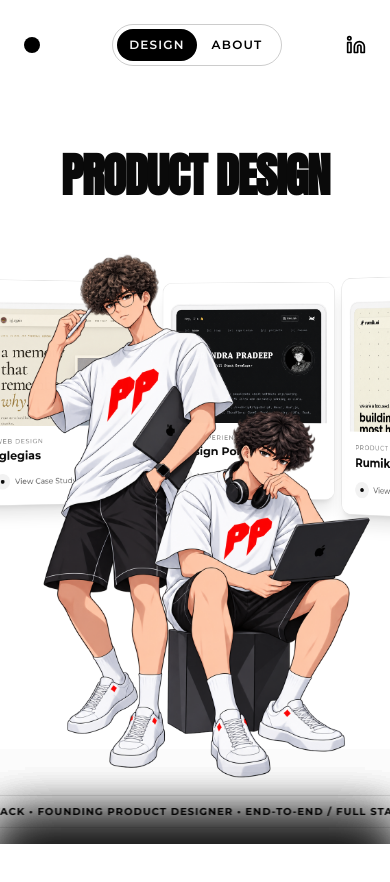
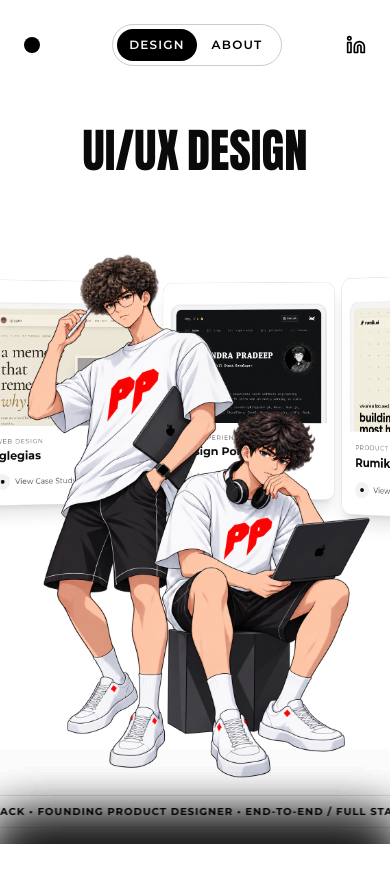
Before and after one commit to the-pp-labs/pp-labs, a Next.js app: page / in a window 390 px wide. Shown: the top 882 px of the page. Built offline with nearby package versions, Linux system fonts and the light colour scheme.

Commit message:
Add typewriter effect to mobile hero and fix Next.js scroll restoration

```diff
--- a/app/page.tsx
+++ b/app/page.tsx
@@ -8,6 +8,7 @@ import { RumikSection } from "@/components/RumikSection";
 import { DhanamSection } from "@/components/DhanamSection";
 import { VabhaaSection } from "@/components/VabhaaSection";
 import { CtaSection } from "@/components/CtaSection";
+import { RotatingText } from "@/components/RotatingText";
 
 export default function Page() {
   return (
@@ -67,10 +68,10 @@ export default function Page() {
               {/* Background Text (Desktop removed per request) */}
 
               {/* Background Text (Mobile) */}
-              <div className="md:hidden absolute top-[18%] left-0 right-0 z-10 pointer-events-none flex items-center justify-center text-center">
-                <h1 className="text-[12vw] font-display font-bold tracking-tight text-ink uppercase leading-none whitespace-nowrap">
-                  PRODUCT DESIGN
-                </h1>
+              <div className="md:hidden absolute top-[15%] left-0 right-0 z-10 pointer-events-none flex items-center justify-center">
+                <div className="text-[12vw] font-display font-medium tracking-normal text-ink uppercase leading-none whitespace-nowrap w-full">
+                  <RotatingText />
+                </div>
               </div>
 
               <div className="relative z-20">
--- /dev/null
+++ b/components/RotatingText.tsx
@@ -0,0 +1,68 @@
+"use client";
+
+import React, { useState, useEffect } from "react";
+
+const words = ["PRODUCT", "GRAPHIC", "UI/UX", "MOTION", "3D"];
+
+export function RotatingText() {
+  const [wordIndex, setWordIndex] = useState(0);
+  const [charIndex, setCharIndex] = useState(0);
+  const [isDeleting, setIsDeleting] = useState(false);
+
+  useEffect(() => {
+    const currentWord = words[wordIndex];
+
+    if (isDeleting) {
+      // Wait a tiny bit while blank, then switch to the next word
+      const timeout = setTimeout(() => {
+        setIsDeleting(false);
+        setWordIndex((prev) => (prev + 1) % words.length);
+        setCharIndex(0);
+      }, 200);
+      return () => clearTimeout(timeout);
+    }
+
+    if (charIndex < currentWord.length) {
+      // Type next character
+      const timeout = setTimeout(() => {
+        setCharIndex((prev) => prev + 1);
+      }, 50); // Faster typing speed
+      return () => clearTimeout(timeout);
+    } else {
+      // Word is completely typed out, pause before making it disappear
+      const timeout = setTimeout(() => {
+        setIsDeleting(true);
+      }, 2500);
+      return () => clearTimeout(timeout);
+    }
+  }, [wordIndex, charIndex, isDeleting]);
+
+  const currentWord = words[wordIndex];
+  // If isDeleting is true, show nothing so it instantly disappears
+  const visibleChars = isDeleting ? "" : currentWord.substring(0, charIndex);
+
+  return (
+    <div className="flex items-center justify-center gap-[2vw] w-full origin-center transition-all duration-150">
+      <div className="flex">
+        {visibleChars.split("").map((char, i) => {
+          // The most recently appeared character is styled as an outline,
+          // but ONLY while the word is still typing. Once fully typed, it becomes solid.
+          const isTyping = charIndex < currentWord.length;
+          const isLast = i === charIndex - 1 && isTyping;
+          return (
+            <span
+              key={`${wordIndex}-${i}`}
+              className={isLast ? "text-transparent" : "text-ink"}
+              style={{
+                WebkitTextStroke: isLast ? "3px #10100F" : "0px",
+              }}
+            >
+              {char}
+            </span>
+          );
+        })}
+      </div>
+      <span>DESIGN</span>
+    </div>
+  );
+}
```
Also changed, not shown: components/ScrollStage.tsx (line endings or trailing spaces).
